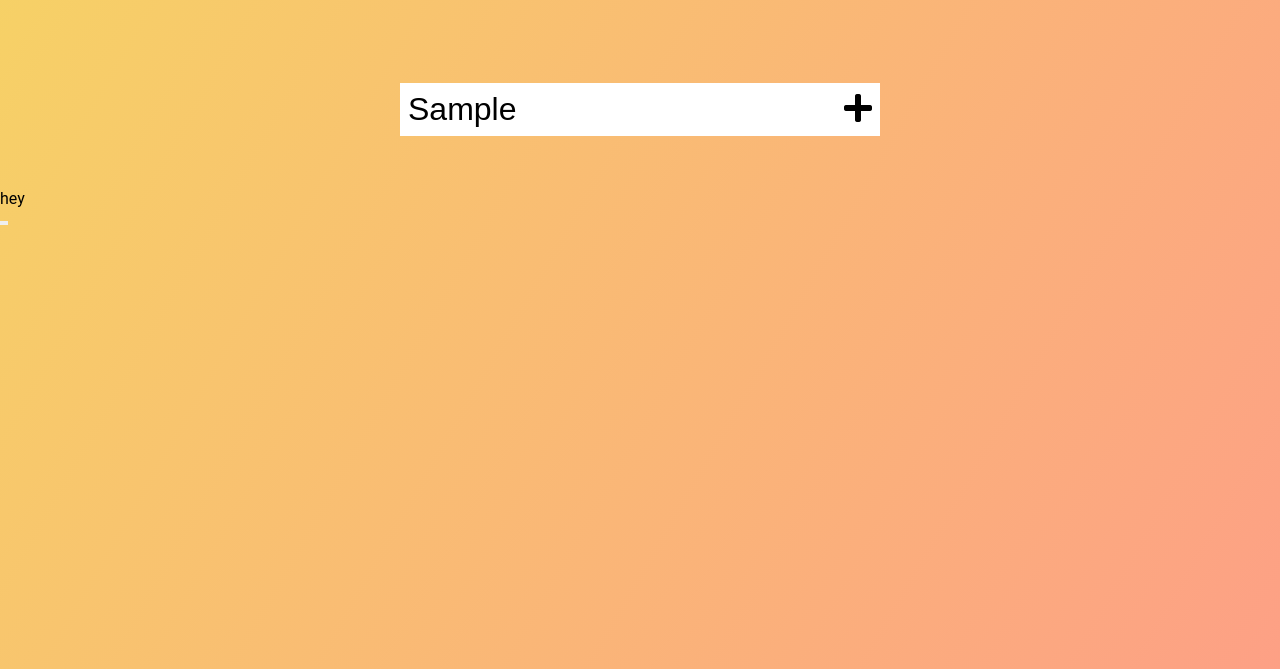
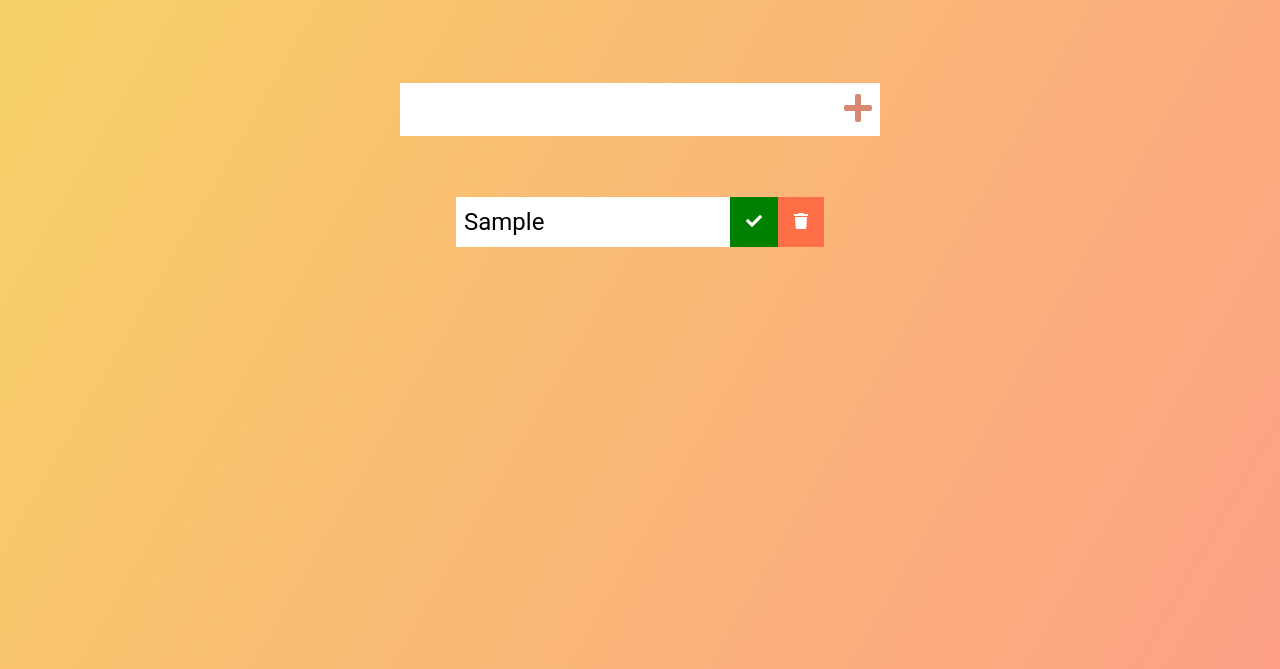
Before and after one commit to grantkyle/vanilla-js-todo, a plain HTML site: page index.html in a window 1280 px wide. Both pictures are taken after typing "Sample" into the empty fields and a click on the button 858 px from the left and 240 px from the top of the page. Shown: the part 131-800 px from the top of the page. Drawn offline with Linux system fonts and the light colour scheme.

Commit message:
delete added

```diff
--- a/app.js
+++ b/app.js
@@ -5,6 +5,7 @@ const todoList = document.querySelector(".todo-list");
 
 // Event Listeners
 todoButton.addEventListener("click", addTodo);
+todoList.addEventListener("click", deleteCheck);
 
 // Functions
 function addTodo(event) {
@@ -14,19 +15,36 @@ function addTodo(event) {
   todoDiv.classList.add("todo");
   // Create LI
   const newTodo = document.createElement("li");
-  newTodo.innerText = "hey";
+  newTodo.innerText = todoInput.value;
   newTodo.classList.add("todo-item");
   todoDiv.appendChild(newTodo);
   // Completed button
   const completedButton = document.createElement("button");
-  completedButton.innerHTML = '<i class="fas fa-check></i>';
+  completedButton.innerHTML = '<i class="fas fa-check"></i>';
   completedButton.classList.add("complete-btn");
-  todoDiv.appendChild(completedButton)
+  todoDiv.appendChild(completedButton);
   // Trash button
   const trashButton = document.createElement("button");
-  trashButton.innerHTML = '<i class="fas fa-trash></i>';
+  trashButton.innerHTML = '<i class="fas fa-trash"></i>';
   trashButton.classList.add("trash-btn");
-  todoDiv.appendChild(trashButton)
+  todoDiv.appendChild(trashButton);
   // Append to List
   todoList.appendChild(todoDiv);
+  // Clear todo input after add
+  todoInput.value = "";
 }
+
+function deleteCheck(e) {
+  // delete item
+  const item = e.target;
+  if (item.classList[0] === "trash-btn") {
+    const todo = item.parentElement;
+    todo.remove();
+  }
+
+  // check item
+  if (item.classList[0] === "complete-btn") {
+    const todo = item.parentElement;
+    todo.classList.toggle("completed");
+  }
+}
--- a/style.css
+++ b/style.css
@@ -30,7 +30,7 @@ form input, form button{
     background: white;
 }
 
-.sgk-plus-button {
+.plus-button {
     cursor: pointer;
     color: #d88771;
     transition: all 0.3s ease;
@@ -40,3 +40,49 @@ form button:hover{
     background: pink;
     color: white;
 }
+
+.todo-container {
+    display: flex;
+    justify-content: center;
+    align-items: center;
+}
+
+.todo-list{
+    min-width: 30%;
+    list-style: none;
+}
+
+.todo {
+    margin: .5rem;
+    background: white;
+    color: black;
+    font-size: 1.5rem;
+    display: flex;
+    justify-content: space-between;
+    align-items: center;
+}
+
+.todo li {
+    flex: 1;
+}
+
+.trash-btn, .complete-btn {
+    background: #ff6f47;
+    color: white;
+    border: none;
+    padding: 1rem;
+    cursor: pointer;
+    font-size: 1rem;
+}
+
+.complete-btn {
+    background: green;
+}
+
+.todo-item {
+    padding: 0rem 0.5rem;
+}
+
+.fa-trash, .fa-check {
+    pointer-events: none;
+}
```
